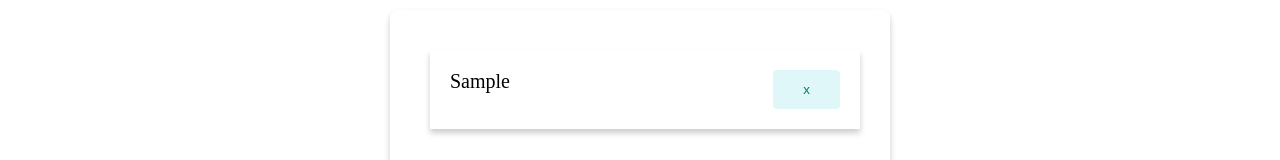
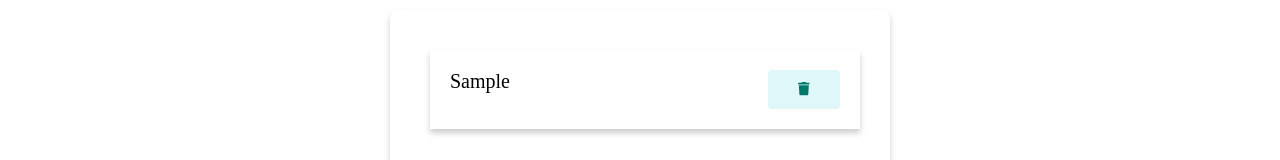
Before and after one commit to suruthiperumal12/React-TodoApp, a React (Vite) app: page / in a window 1280 px wide. Both pictures are taken after typing "Sample" into the empty fields and a click on the button "Add". Shown: the part 226-386 px from the top of the page. Built offline with nearby package versions, Linux system fonts and the light colour scheme.

Commit message:
modified files

```diff
--- a/package.json
+++ b/package.json
@@ -10,6 +10,9 @@
     "preview": "vite preview"
   },
   "dependencies": {
+    "@fortawesome/fontawesome-svg-core": "^6.6.0",
+    "@fortawesome/free-solid-svg-icons": "^6.6.0",
+    "@fortawesome/react-fontawesome": "^0.2.2",
     "react": "^18.3.1",
     "react-dom": "^18.3.1"
   },
--- a/src/components/Todoitem.jsx
+++ b/src/components/Todoitem.jsx
@@ -1,4 +1,6 @@
 import styles from "./todoitem.module.css";
+import { FontAwesomeIcon } from "@fortawesome/react-fontawesome";
+import { faTrash } from "@fortawesome/free-solid-svg-icons";
 export default function Todoitem({ item, setTodos, todos }) {
   function handledelete(item) {
     // console.log(item);
@@ -24,7 +26,7 @@
             className={styles.deleteButton}
             onClick={() => handledelete(item)}
           >
-            x
+            <FontAwesomeIcon icon={faTrash} />
           </button>
         </span>
         {/* <hr className={styles.line}></hr> */}
```
Also changed, not shown: 1 other file (tests, documents, lock files or other folders).
